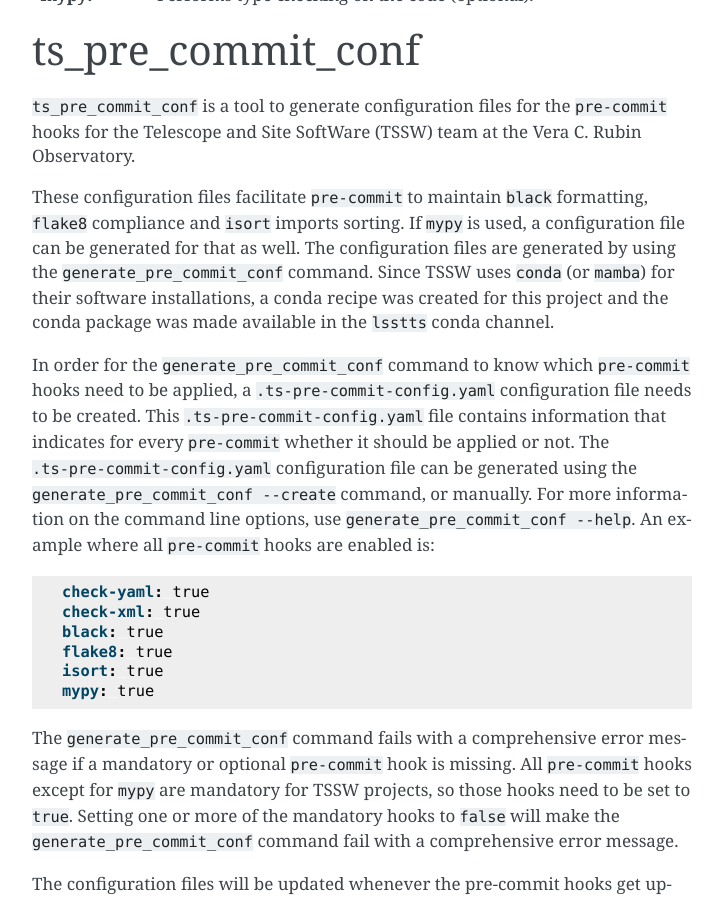
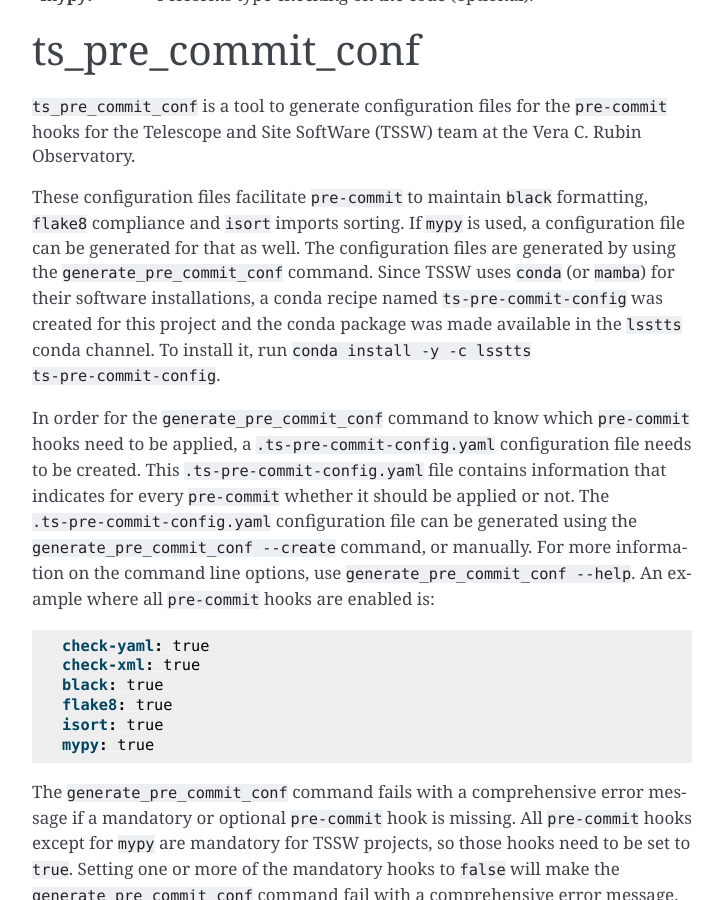
Before and after one commit to lsst-ts/tssw_developer_guide, a Sphinx documentation site: the page built from doc/procedures/pre_commit.rst, in a window 1280 px wide and 900 px high, scrolled down 480 px. Shown: the whole window, without its empty margins (388-1111 px from the left). Built offline with Sphinx 7.4.7, drawn with Linux system fonts in a browser that asks for light colours.

Commit message:
Instructions to install ts-pre-commit-config

```diff
--- a/doc/procedures/pre_commit.rst
+++ b/doc/procedures/pre_commit.rst
@@ -30,7 +30,8 @@ ts_pre_commit_conf
 These configuration files facilitate ``pre-commit`` to maintain ``black`` formatting, ``flake8`` compliance and ``isort`` imports sorting.
 If ``mypy`` is used, a configuration file can be generated for that as well.
 The configuration files are generated by using the ``generate_pre_commit_conf`` command.
-Since TSSW uses ``conda`` (or ``mamba``) for their software installations, a conda recipe was created for this project and the conda package was made available in the ``lsstts`` conda channel.
+Since TSSW uses ``conda`` (or ``mamba``) for their software installations, a conda recipe named ``ts-pre-commit-config`` was created for this project and the conda package was made available in the ``lsstts`` conda channel.
+To install it, run ``conda install -y -c lsstts ts-pre-commit-config``.
 
 In order for the ``generate_pre_commit_conf`` command to know which ``pre-commit`` hooks need to be applied, a ``.ts-pre-commit-config.yaml`` configuration file needs to be created.
 This ``.ts-pre-commit-config.yaml`` file contains information that indicates for every ``pre-commit`` whether it should be applied or not.
```
